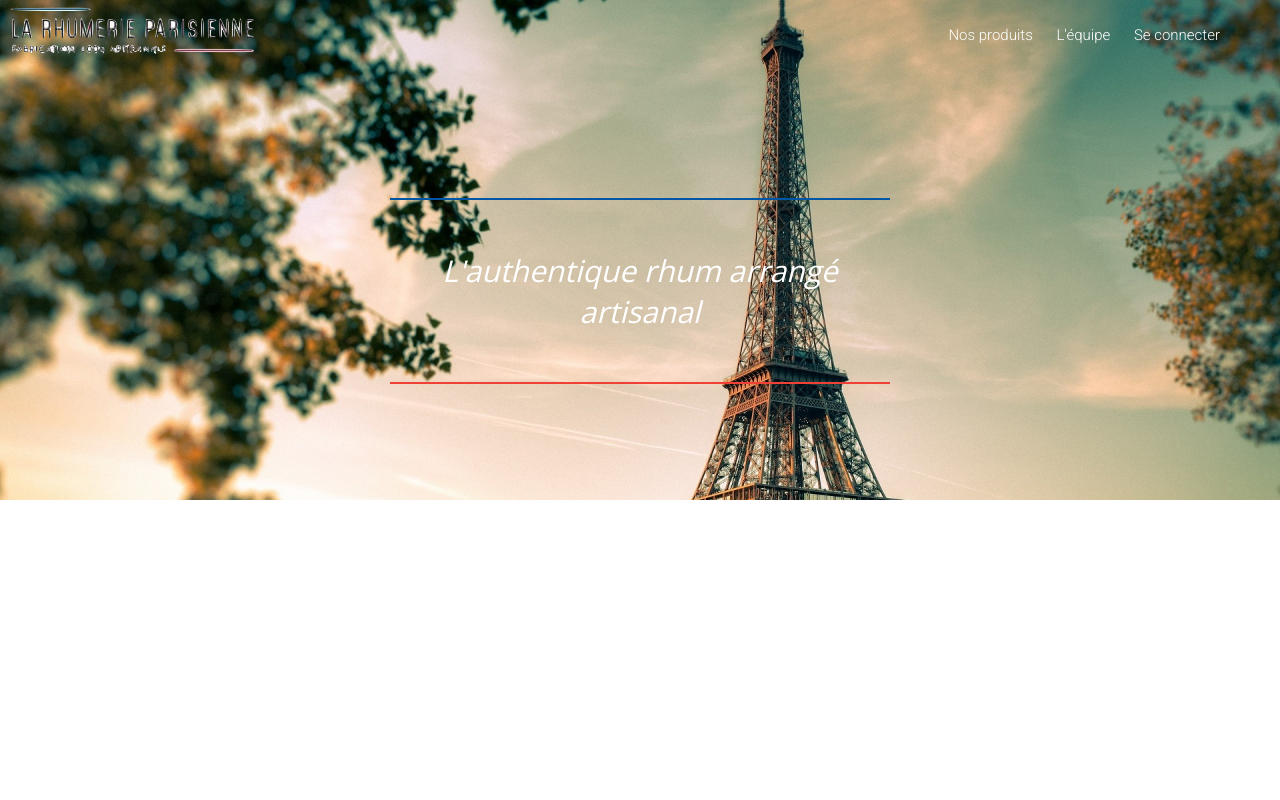
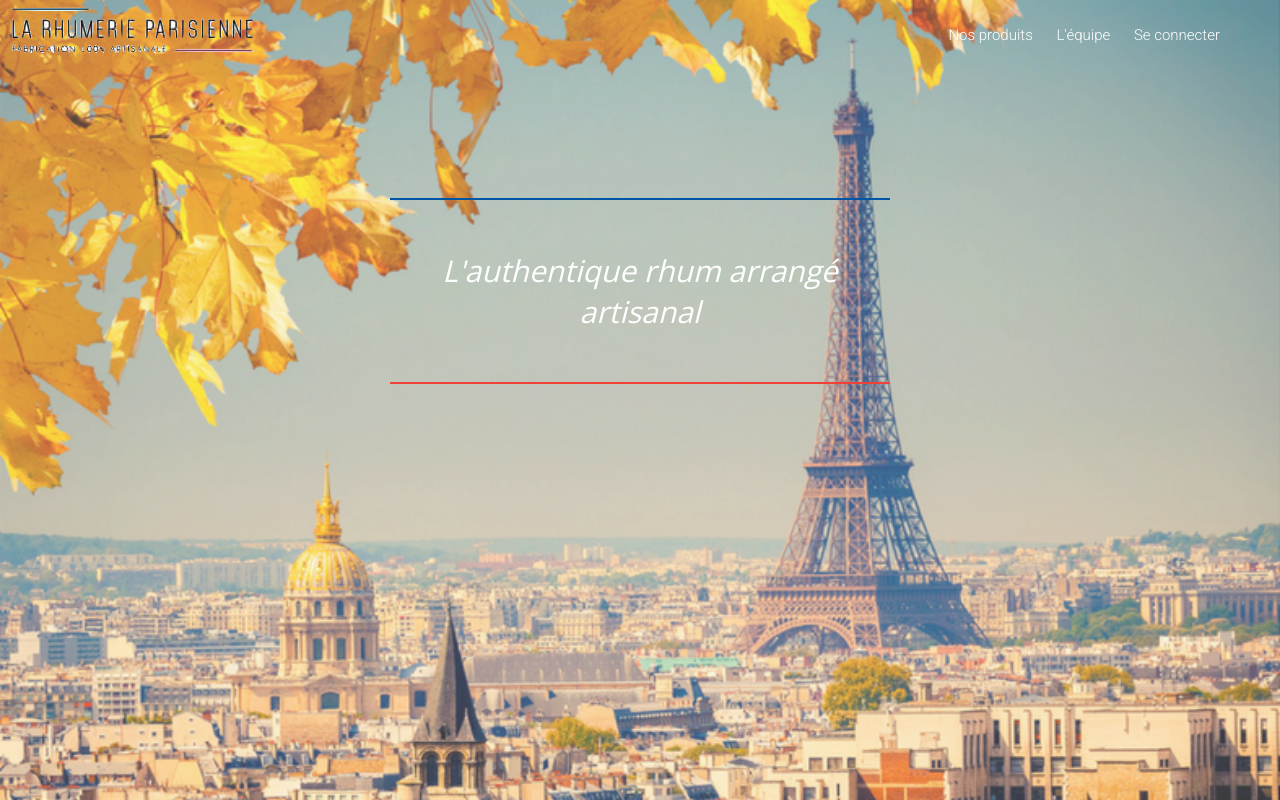
Before and after one commit to marcupmc/myrte, a PHP site: page / in a window 1280 px wide. Run offline with PHP 8.4, Linux system fonts and the light colour scheme.

Commit message:
Set background image as full screen page

```diff
--- a/assets/styles/pages/home.scss
+++ b/assets/styles/pages/home.scss
@@ -1,8 +1,8 @@
 @import '../mixins/images.scss';
 #main-picture{
-    height: 500px;
+    height: 100%;
     width: 100%;
-    @include background('/assets/images/paris.jpg');
+    @include background('/assets/images/home.png');
     -webkit-background-size: cover;
     -moz-background-size: cover;
     -o-background-size: cover;
--- a/dist/styles.css
+++ b/dist/styles.css
@@ -33,9 +33,9 @@ ul {
     display: inline;
     padding: 10px; }
 #main-picture {
-  height: 500px;
+  height: 100%;
   width: 100%;
-  background-image: url("/assets/images/paris.jpg");
+  background-image: url("/assets/images/home.png");
   background-position: 0 0;
   background-repeat: no-repeat;
   -webkit-background-size: cover;
```
Also changed, not shown: assets/images/home.png (added), 2 other files.
